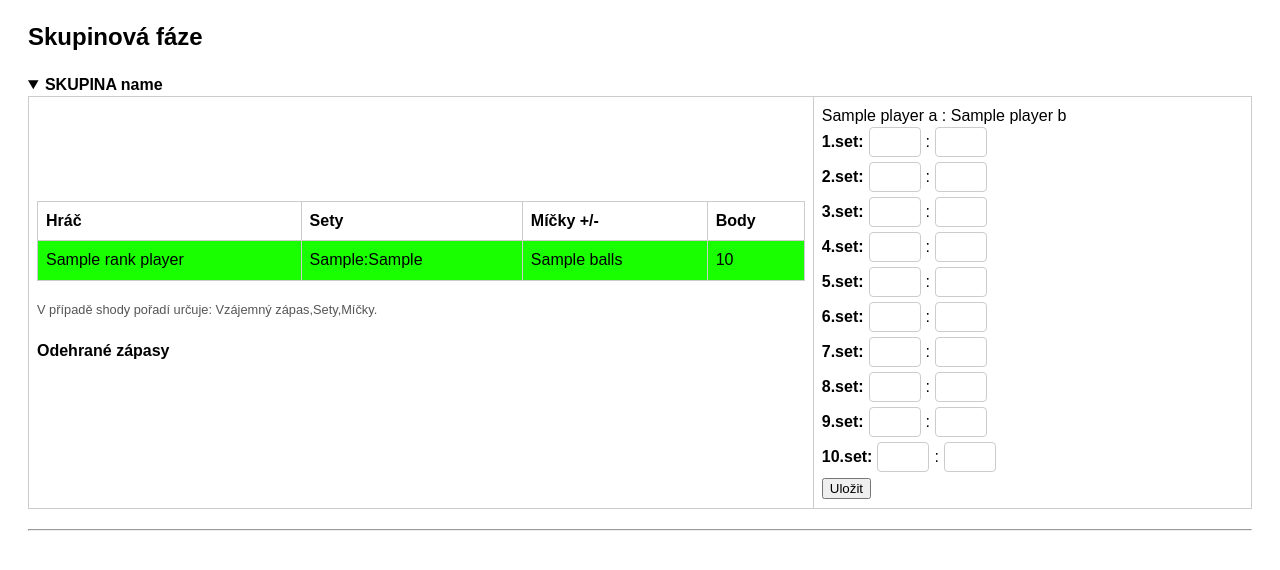
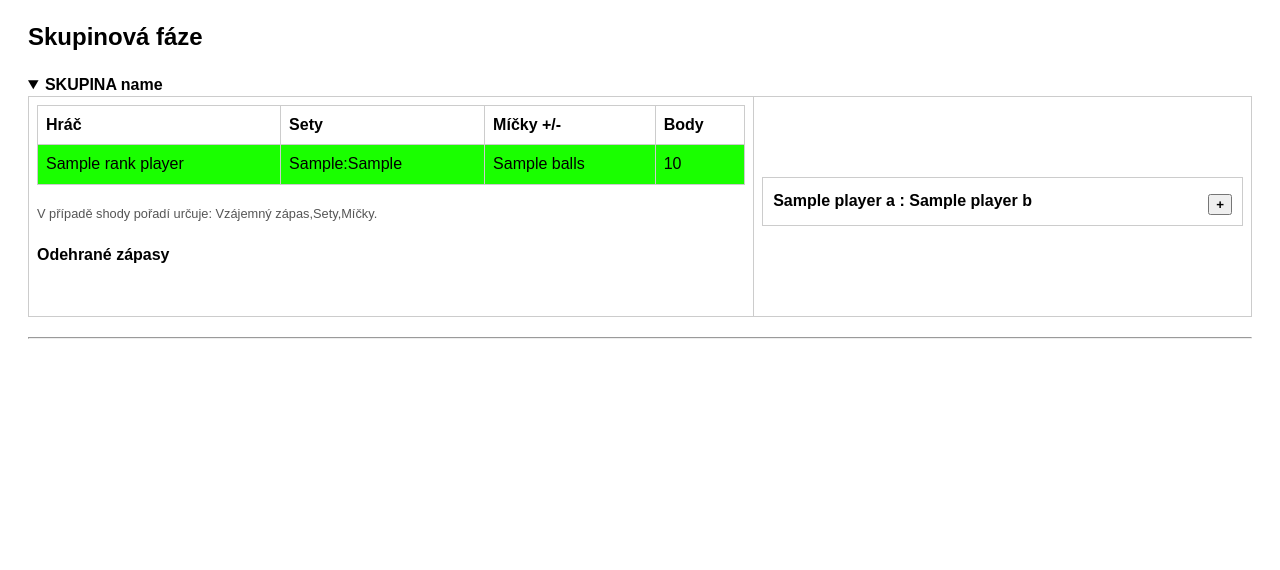
Before and after one commit to Badsoul01/tournament_app, a Flask app: template templates/groups.html in a window 1280 px wide. Shown: the part 159-729 px from the top of the page. Run offline with Flask 3, Linux system fonts and the light colour scheme; the template is opened without the code that fills it: most values are stand-ins (such as "Sample title", 1, 10 or a date in 2020).

Commit message:
upraveno zobrazení webu

```diff
--- a/templates/groups.html
+++ b/templates/groups.html
@@ -59,19 +59,40 @@
                     <td>
                         {% for match in tournament.group_stage.group_matches[group_name] %}
                             {% if not match.is_finished %}
-                                <div>
-                                    {{ match.player_A.name }} : {{ match.player_B.name }}
-                                    <form action="/groups" method="POST">
+                                <div class="match-card" style="border: 1px solid #ccc; padding: 10px; margin-bottom: 10px;">
+                                    {% if not match.is_in_progress %}
+                                        <!-- STAV 1: Zápas je zavřený, ukážeme jen tlačítko pro rozkliknutí -->
+                                        <div style="display: flex;justify-content: space-between; align-items: center; width: 100%;">
+                                            <strong style="white-space: nowrap;">{{ match.player_A.name }} : {{ match.player_B.name }}</strong>
+                                            <form action="/groups" method="POST" style="margin-top: 5px">
+                                                <input type="hidden" name="match_id" value="{{ match.match_id}}">
+                                                <button type="submit" name="action" value="toggle_progress"><strong>+</strong></button>
+                                            </form>
+                                        </div>
+                                    {% else %}
+                                        <!-- STAV 2: Zápas je rozkliknutý, zobrazíme formulář -->
+                                        <div style="display: flex; justify-content: space-between; align-items: center; width: 100%; margin-bottom: 10px; border-bottom: 1px solid #eee; padding-bottom: 5px;">
+                                            <strong style="white-space: nowrap;">{{ match.player_A.name }} : {{ match.player_B.name }}</strong>
+                                            <form action="/groups" method="POST" style="margin: 0;">
+                                                <input type="hidden" name="match_id" value="{{ match.match_id }}">
+                                                <button type="submit" name="action" value="toggle_progress"><strong>-</strong></button>
+                                            </form>
+                                        </div>
+
+                                        <form action="/groups" method="POST" style="display: flex; flex-direction: column; align-items: center;">
                                             <input type="hidden" name="match_id" value="{{match.match_id}}">
+                                            <div style="display: flex; flex-direction: column; gap: 6px; margin-bottom: 10px;">
                                                 {% for i in range(1, match.match_format | int + 1) %}
                                                     <div class="set-container">
                                                         <strong>{{ i }}.set:</strong>
-                                                <input type="number" class="match-input" name="game_a[]" min="0"> :
-                                                <input type="number" class="match-input" name="game_b[]" min="0">
+                                                        <input type="number" class="match-input" name="game_a[]" min="0" style="width: 40px;"> :
+                                                        <input type="number" class="match-input" name="game_b[]" min="0" style="width: 40px;">
                                                     </div>
                                                 {% endfor %}
-                                        <button type="submit">Uložit</button>
+                                            </div>
+                                            <button type="submit" name="action" value="submit_result">Uložit výsledek</button>
                                         </form>
+                                    {% endif %}
                                 </div>
                             {% endif %}
                         {% endfor %}
```
Lines whose indentation alone changed are shown as unchanged.
